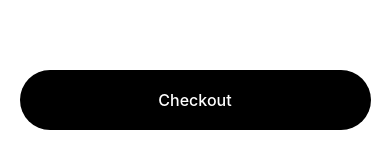
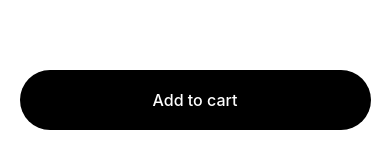
Before and after one commit to pasDamola/Nike-Mobile-App, a React Native app: screen / in a window 390 px wide. Shown: the part 684-841 px from the top of the page. Built offline with nearby package versions, Linux system fonts and the light colour scheme.

Commit message:
extracted button into its own component

```diff
--- /dev/null
+++ b/src/components/Button.js
@@ -0,0 +1,29 @@
+import { Pressable, Text, StyleSheet } from "react-native";
+
+const Button = ({ onPress }) => {
+  return (
+    <Pressable onPress={onPress} style={styles.button}>
+      <Text style={styles.buttonText}>Add to cart</Text>
+    </Pressable>
+  );
+};
+
+const styles = StyleSheet.create({
+  button: {
+    position: "absolute",
+    backgroundColor: "black",
+    bottom: 30,
+    width: "90%",
+    alignSelf: "center",
+    padding: 20,
+    borderRadius: 100,
+    alignItems: "center",
+  },
+  buttonText: {
+    color: "white",
+    fontWeight: "500",
+    fontSize: 16,
+  },
+});
+
+export default Button;
--- a/src/screens/ProductDetailsScreen.js
+++ b/src/screens/ProductDetailsScreen.js
@@ -9,6 +9,7 @@
   useWindowDimensions,
 } from "react-native";
 import products from "../data/products";
+import Button from "../components/Button.js";
 
 const ProductDetailsScreen = () => {
   const { width } = useWindowDimensions();
@@ -37,9 +38,7 @@
         </View>
       </ScrollView>
 
-      <Pressable onPress={addToCart} style={styles.button}>
-        <Text style={styles.buttonText}>Add to cart</Text>
-      </Pressable>
+      <Button onPress={addToCart} />
     </View>
   );
 };
@@ -61,21 +60,6 @@
     fontWeight: "300",
     letterSpacing: 1.5,
   },
-  button: {
-    position: "absolute",
-    backgroundColor: "black",
-    bottom: 30,
-    width: "90%",
-    alignSelf: "center",
-    padding: 20,
-    borderRadius: 100,
-    alignItems: "center",
-  },
-  buttonText: {
-    color: "white",
-    fontWeight: "500",
-    fontSize: 16,
-  },
 });
 
 export default ProductDetailsScreen;
--- a/src/screens/ShoppingCart.js
+++ b/src/screens/ShoppingCart.js
@@ -1,6 +1,7 @@
 import { StyleSheet, FlatList, Text, View, Pressable } from "react-native";
 import cart from "../data/cart";
 import CartListItem from "../components/CartListItem";
+import Button from "../components/Button";
 
 const ShoppingCartTotals = () => (
   <View style={styles.totalsContainer}>
@@ -27,9 +28,7 @@
         renderItem={({ item }) => <CartListItem cartItem={item} />}
         ListFooterComponent={ShoppingCartTotals}
       />
-      <Pressable style={styles.button}>
-        <Text style={styles.buttonText}>Checkout</Text>
-      </Pressable>
+      <Button />
     </>
   );
 };
@@ -54,21 +53,6 @@
     fontSize: 16,
     fontWeight: "500",
   },
-  button: {
-    position: "absolute",
-    backgroundColor: "black",
-    bottom: 30,
-    width: "90%",
-    alignSelf: "center",
-    padding: 20,
-    borderRadius: 100,
-    alignItems: "center",
-  },
-  buttonText: {
-    color: "white",
-    fontWeight: "500",
-    fontSize: 16,
-  },
 });
 
 export default ShoppingCart;
```
